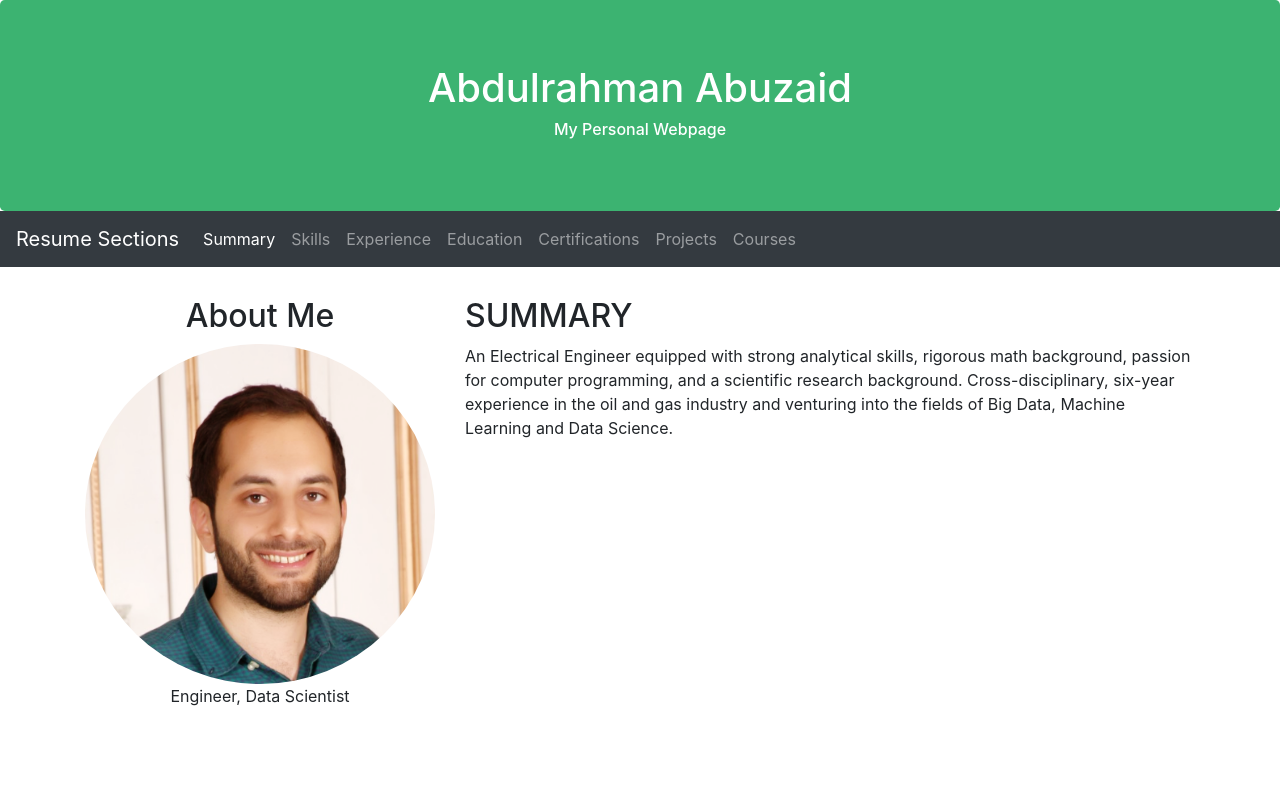
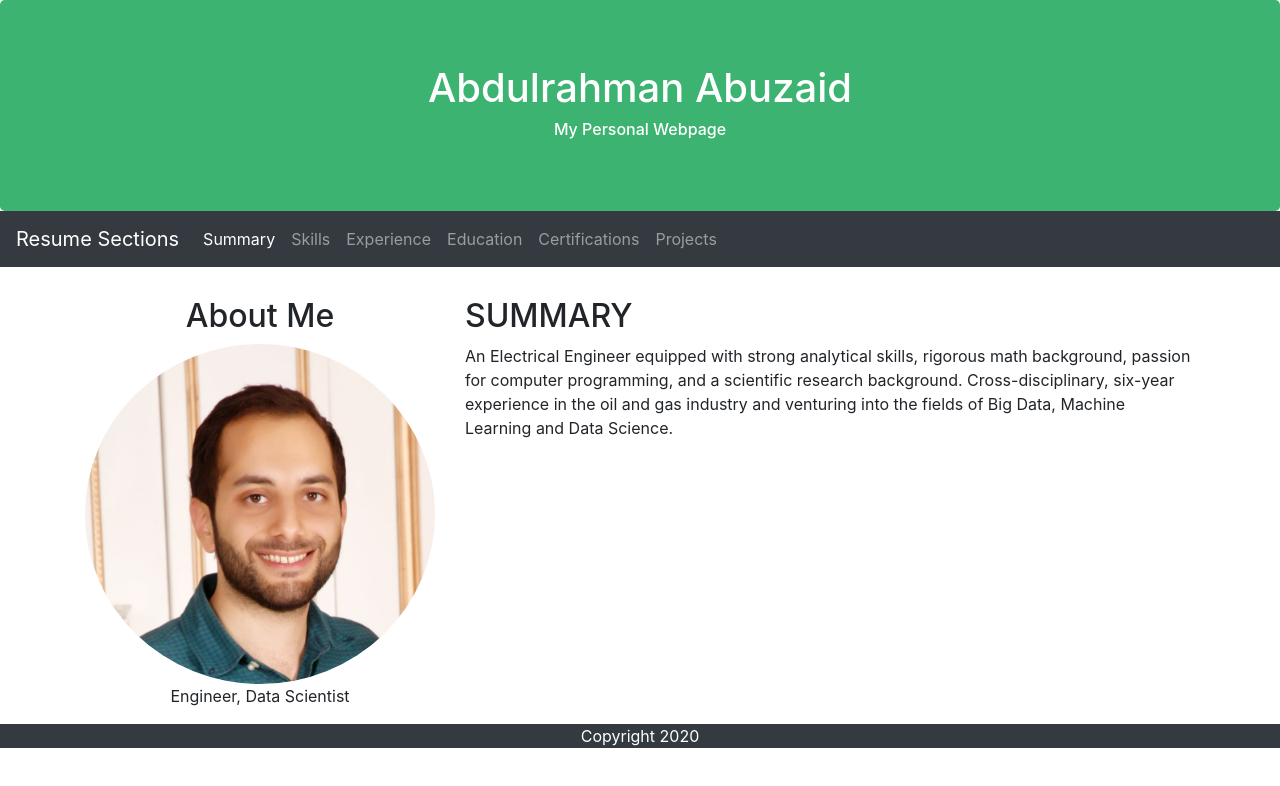
Before and after one commit to aitabuzaid/aitabuzaid.github.io, a plain HTML site: page index.html in a window 1280 px wide. Drawn offline with nearby package versions, Linux system fonts and the light colour scheme.

Commit message:
feat: removed courses section

```diff
--- a/index.html
+++ b/index.html
@@ -45,9 +45,6 @@
         <li class="nav-item">
           <a class="nav-link" href="projects.html">Projects</a>
         </li>
-        <li class="nav-item">
-          <a class="nav-link" href="courses.html">Courses</a>
-        </li>
       </ul>
     </div>
   </nav>
@@ -66,5 +63,6 @@
       </div>
     </div>
   </div>
+  <footer class="text-center bg-dark text-white">Copyright 2020</footer>
 </body>
 </html>
```
Also changed, not shown: cert.html (+1 -3 lines), courses.html (+1 -0 lines), education.html (+1 -3 lines), experience.html (+1 -3 lines), projects.html (+1 -3 lines), skills.html (+1 -3 lines).
